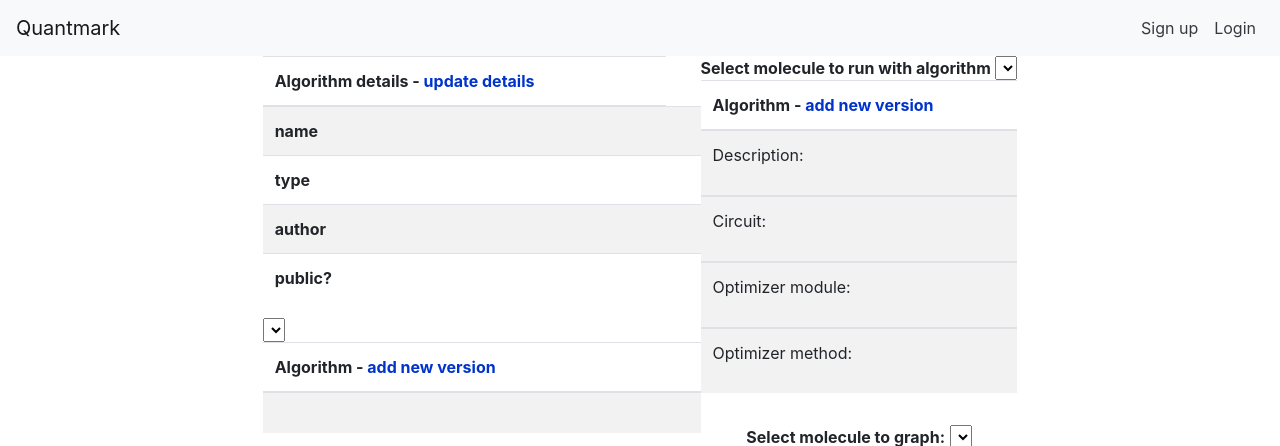
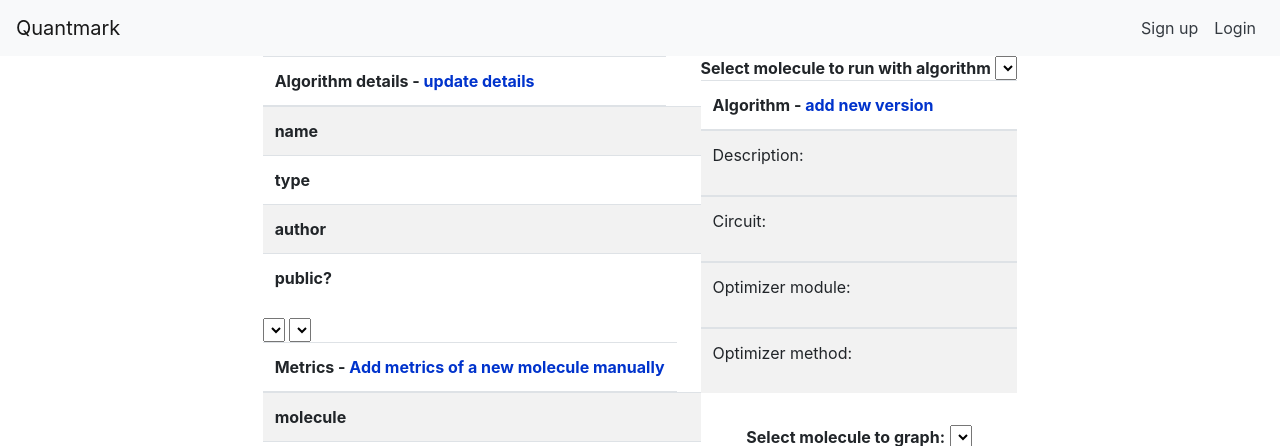
Before and after one commit to ohtu2021-kvantti/WebMark, a Django app: template templates/WebCLI/algorithm.html in a window 1280 px wide. Shown: the top 446 px of the page. Run offline with Django 3.2, Linux system fonts and the light colour scheme; the template is opened without the code that fills it, so the values that code supplies are empty; parts of the project's set-up code (start-up, migrations or seed data) failed here and were passed over; some libraries are stand-ins or nearby versions.

Commit message:
Removed a duplicate form

```diff
--- a/templates/WebCLI/algorithm.html
+++ b/templates/WebCLI/algorithm.html
@@ -67,25 +67,6 @@
             {% endfor %}
         </select>
         {% endtimezone %}
-
-        <table class="table table-striped">
-            <thead>
-                <tr>
-                    <th colspan="2">Algorithm
-                        {% ifequal request.user.pk algorithm.user.pk %}
-                        - <a href="{% url 'add_version'%}?index={{algorithm.pk}}">add new version</a>
-                        {% endifequal %}
-                    </th>
-                </tr>
-            </thead>
-            <tbody>
-                <tr>
-                    <td colspan="2">
-                        <code>{{ selected_version.algorithm|linebreaks }}</code>
-                    </td>
-                </tr>
-            </tbody>
-        </table>
 
         <select onchange="window.location.href=this.value">
             {% for m in metrics %}
```
